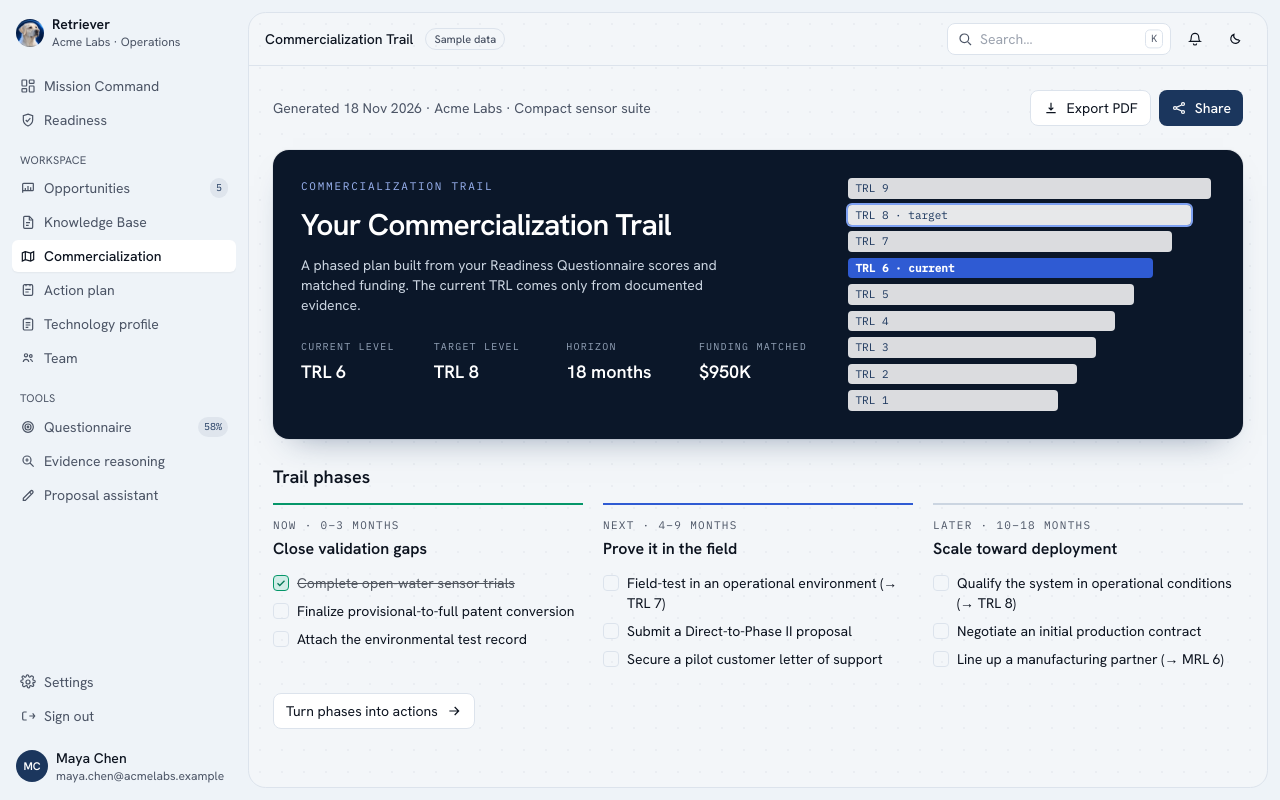
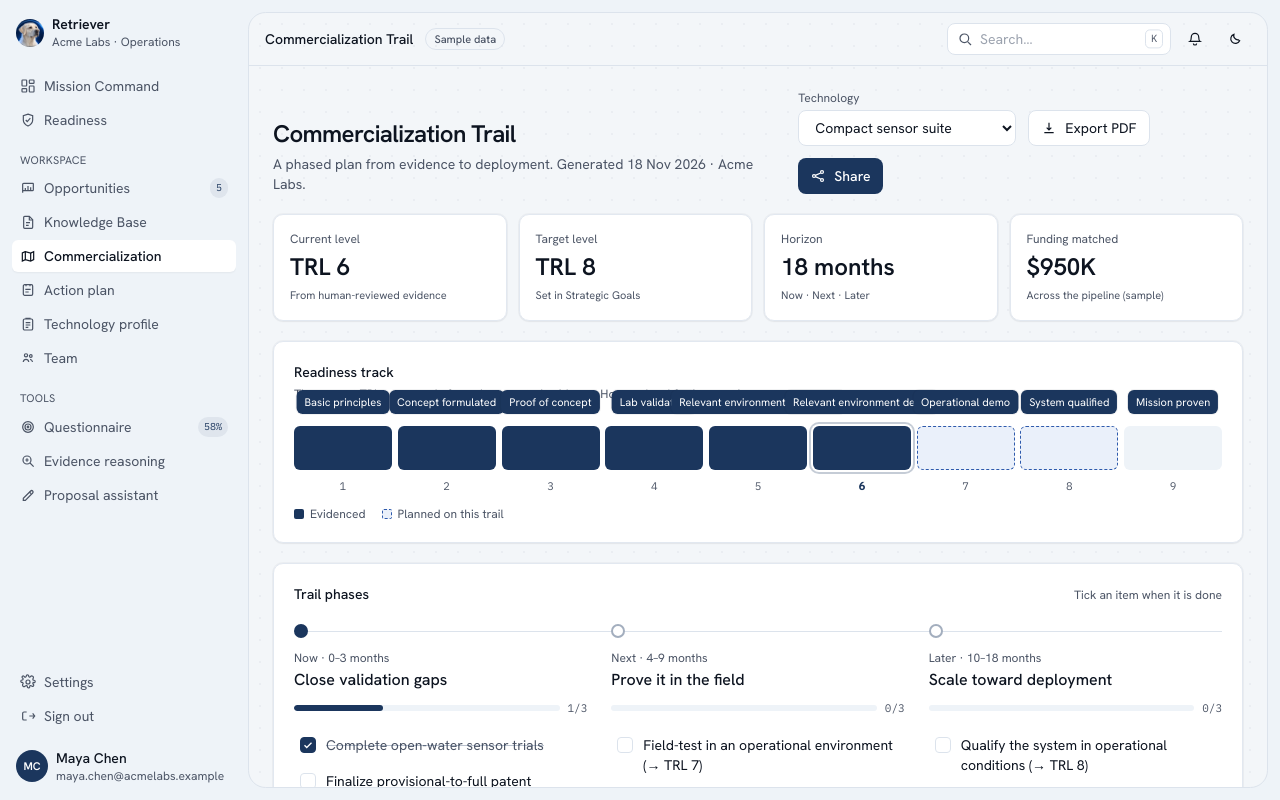
Before and after one commit to AbdulMoeez6/retriever-site, a React (Vite) app in the folder client/: page /app/commercialization in a window 1280 px wide. Built offline with nearby package versions, Linux system fonts and the light colour scheme.

Commit message:
style(commercialization): add TRL track and phased trail timeline

```diff
--- a/client/src/pages/app/Commercialization.jsx
+++ b/client/src/pages/app/Commercialization.jsx
@@ -2,41 +2,49 @@ import { useNavigate } from "react-router-dom";
 import { useApp } from "../../lib/store.jsx";
 import { exampleTrail } from "../../data/pilotData.js";
 import Icon from "../../components/Icon.jsx";
-import { CreateProfileBanner, btnPrimary, btnSecondary, formatMoney } from "../../components/ui.jsx";
+import KpiCard from "../../components/KpiCard.jsx";
+import TechSwitcher from "../../components/TechSwitcher.jsx";
+import { CreateProfileBanner, PageHeader, btnPrimary, btnSecondary, formatMoney } from "../../components/ui.jsx";
 
-const PHASE_TONE = { now: "border-emerald-600", next: "border-[#2F5BD3]", later: "border-slate-300 dark:border-slate-600" };
+const TRL_NAMES = ["Basic principles", "Concept formulated", "Proof of concept", "Lab validation", "Relevant environment validation", "Relevant environment demo", "Operational demo", "System qualified", "Mission proven"];
 
-function Ladder({ current, target }) {
+/** TRL 1–9 track: filled to the current level, target outlined, hover a segment for its name. */
+function TrlTrack({ current, target }) {
   return (
-    <ol className="grid gap-1.5" aria-label="TRL ladder">
-      {[9, 8, 7, 6, 5, 4, 3, 2, 1].map((n) => {
-        const on = n === current;
-        const tgt = n === target;
+    <div>
+      <div className="grid grid-cols-9 gap-1.5">
+        {TRL_NAMES.map((name, i) => {
+          const n = i + 1;
+          const filled = current != null && n <= current;
+          const isCur = n === current;
+          const inRange = target != null && current != null && n > current && n <= target;
           return (
-          <li key={n} style={{ width: `${52 + n * 5.2}%` }}
-            className={`rounded px-2 py-0.5 font-mono text-[11px] ${on ? "bg-[#2F5BD3] font-semibold text-white" : tgt ? "bg-white/90 text-navy ring-2 ring-[#7EA1F2]" : "bg-white/85 text-navy"}`}>
-            TRL {n}{on ? " · current" : tgt ? " · target" : ""}
-          </li>
+            <div key={n} className="group relative">
+              <div title={`TRL ${n} · ${name}`}
+                className={`trl-seg bar-fill h-11 rounded-md ${filled ? "bg-navy dark:bg-slate-200" : inRange ? "border border-dashed border-accent bg-accent-soft dark:bg-white/5" : "bg-soft dark:bg-white/10"} ${isCur ? "ring-2 ring-navy/25 ring-offset-2 dark:ring-offset-[#161C27]" : ""}`}
+                style={{ "--d": `${i * 60}ms` }} />
+              <div className={`mt-2 text-center font-mono text-[11px] ${isCur ? "font-semibold text-navy dark:text-white" : "text-muted dark:text-slate-400"}`}>{n}</div>
+              <div className="hover-reveal pointer-events-none absolute -top-9 left-1/2 z-10 w-max -translate-x-1/2 rounded-md bg-navy px-2 py-1 text-[11px] text-white shadow-raised">{name}</div>
+            </div>
           );
         })}
-    </ol>
+      </div>
+      <div className="mt-3 flex flex-wrap gap-4 text-xs text-muted dark:text-slate-400">
+        <span className="inline-flex items-center gap-1.5"><span className="size-2.5 rounded-sm bg-navy dark:bg-slate-200" /> Evidenced</span>
+        <span className="inline-flex items-center gap-1.5"><span className="size-2.5 rounded-sm border border-dashed border-accent bg-accent-soft" /> Planned on this trail</span>
+      </div>
+    </div>
   );
 }
 
 export default function Commercialization() {
-  const { hasTech, currentTech, ui, trail, pipeline, patchData, patchUi, toast } = useApp();
+  const { hasTech, currentTech, trail, pipeline, patchData, patchUi, toast } = useApp();
   const navigate = useNavigate();
   const t = hasTech ? currentTech() : null;
   const record = t ? trail[t.id] : null;
   const phases = record ? record.phases : exampleTrail(t?.trl);
   const target = t && t.trl != null ? Math.min(9, t.trl + 2) : null;
   const matched = t ? pipeline.filter((o) => o.techId === t.id).reduce((a, o) => a + o.amount, 0) : 0;
-  const stats = [
-    ["Current level", t?.trl != null ? `TRL ${t.trl}` : "—"],
-    ["Target level", target ? `TRL ${target}` : "—"],
-    ["Horizon", t ? "18 months" : "—"],
-    ["Funding matched", t && matched ? formatMoney(matched) : "—"],
-  ];
   const toggle = (phaseId, itemId) => {
     if (!record) return;
     patchData((d) => ({
@@ -55,57 +63,67 @@ export default function Commercialization() {
   };
 
   return (
-    <div className="flex max-w-5xl flex-col gap-6">
-      <div className="flex flex-wrap items-center justify-between gap-3">
-        <p className="text-sm text-muted dark:text-slate-400">{record ? `Generated ${record.generated}` : "Not generated yet"} · Acme Labs{t ? ` · ${t.name}` : ""}</p>
-        <div className="flex gap-2">
+    <div className="flex flex-col gap-5">
+      <PageHeader title="Commercialization Trail" sub={`A phased plan from evidence to deployment. ${record ? `Generated ${record.generated}` : "Not generated yet"} · Acme Labs.`}>
+        <TechSwitcher />
         <button type="button" onClick={exportPdf} className={btnSecondary}><Icon name="download" /> Export PDF</button>
         <button type="button" onClick={() => patchUi({ modal: "share" })} className={btnPrimary}><Icon name="share" /> Share</button>
-        </div>
-      </div>
+      </PageHeader>
       {!hasTech && <CreateProfileBanner text="Create your Technology Profile to generate a Commercialization Trail." />}
 
-      <section className="grid gap-8 rounded-2xl bg-[#0B1729] p-7 text-white shadow-raised md:grid-cols-[1.4fr_1fr]">
+      <div className="grid gap-3 sm:grid-cols-2 xl:grid-cols-4">
+        <KpiCard label="Current level" value={t?.trl != null ? `TRL ${t.trl}` : "—"} sub="From human-reviewed evidence" onClick={() => (hasTech ? navigate("/app/readiness") : patchUi({ modal: "readiness" }))} />
+        <KpiCard label="Target level" value={target ? `TRL ${target}` : "—"} sub="Set in Strategic Goals" onClick={() => navigate("/app/readiness-questionnaire")} />
+        <KpiCard label="Horizon" value={t ? "18 months" : "—"} sub="Now · Next · Later" onClick={() => navigate("/app/action-plan")} />
+        <KpiCard label="Funding matched" value={matched ? formatMoney(matched) : "—"} sub="Across the pipeline (sample)" onClick={() => navigate("/app/opportunities")} />
+      </div>
+
+      <section className="card p-5">
+        <div className="flex flex-wrap items-start justify-between gap-3">
           <div>
-          <div className="font-mono text-[11px] uppercase tracking-[0.16em] text-[#9DB6F5]">Commercialization trail</div>
-          <h2 className="mt-3 text-3xl font-semibold tracking-tight">Your Commercialization Trail</h2>
-          <p className="mt-3 max-w-md text-sm text-slate-300">A phased plan built from your Readiness Questionnaire scores and matched funding. The current TRL comes only from documented evidence.</p>
-          <dl className="mt-6 grid grid-cols-2 gap-4 sm:grid-cols-4">
-            {stats.map(([k, v]) => (
-              <div key={k}><dt className="font-mono text-[10px] uppercase tracking-[0.12em] text-slate-400">{k}</dt><dd className="mt-1 text-lg font-semibold">{v}</dd></div>
-            ))}
-          </dl>
-          {t && !record && <button type="button" onClick={generate} className="mt-6 rounded-lg bg-white px-4 py-2 text-sm font-medium text-navy">Generate trail</button>}
+            <h2 className="text-sm font-medium">Readiness track</h2>
+            <p className="mt-1 text-xs text-muted dark:text-slate-400">The current TRL comes only from documented evidence. Hover a level for its meaning.</p>
           </div>
-        <Ladder current={t?.trl ?? null} target={target} />
+          {t && !record && <button type="button" onClick={generate} className={btnPrimary}>Generate trail</button>}
+        </div>
+        <div className="mt-6"><TrlTrack current={t?.trl ?? null} target={target} /></div>
       </section>
 
-      <section>
+      <section className="card p-5">
         <div className="flex items-baseline justify-between">
-          <h2 className="text-lg font-semibold">Trail phases</h2>
-          {!record && <span className="text-xs text-muted dark:text-slate-400">Example items</span>}
+          <h2 className="text-sm font-medium">Trail phases</h2>
+          <span className="text-xs text-muted dark:text-slate-400">{record ? "Tick an item when it is done" : "Example items"}</span>
         </div>
-        <div className="mt-3 grid gap-5 md:grid-cols-3">
-          {phases.map((p) => (
-            <div key={p.id} className={`border-t-2 pt-3 ${PHASE_TONE[p.id]}`}>
-              <div className="font-mono text-[11px] uppercase tracking-[0.12em] text-muted dark:text-slate-400">{p.label} · {p.window}</div>
-              <h3 className="mt-1 font-semibold">{p.title}</h3>
-              <ul className="mt-3 grid gap-2">
+        <ol className="relative mt-5 grid gap-6 md:grid-cols-3">
+          <span aria-hidden="true" className="absolute left-0 right-0 top-[7px] hidden h-px bg-line dark:bg-slate-700 md:block" />
+          {phases.map((p, pi) => {
+            const done = p.items.filter((i) => i.done).length;
+            return (
+              <li key={p.id} className="relative">
+                <span className={`relative z-[1] block size-3.5 rounded-full border-2 ${pi === 0 ? "border-navy bg-navy" : "border-navy/40 bg-white dark:bg-[#161C27]"}`} />
+                <div className="mt-3 text-xs text-muted dark:text-slate-400">{p.label} · {p.window}</div>
+                <h3 className="mt-0.5 font-medium">{p.title}</h3>
+                <div className="mt-2 flex items-center gap-2">
+                  <span className="progress flex-1"><span style={{ width: `${(done / p.items.length) * 100}%` }} /></span>
+                  <span className="font-mono text-[11px] text-muted dark:text-slate-400">{done}/{p.items.length}</span>
+                </div>
+                <ul className="mt-3 grid gap-1">
                   {p.items.map((i) => (
                     <li key={i.id}>
                       <button type="button" onClick={() => (record ? toggle(p.id, i.id) : toast(t ? "Generate the trail to track items" : "Create your Technology Profile first"))}
-                      className={`flex w-full items-start gap-2 text-left text-sm ${record ? "" : "text-muted dark:text-slate-400"}`}>
-                      <span className={`mt-0.5 grid size-4 shrink-0 place-items-center rounded border ${i.done ? "border-emerald-600 bg-emerald-500/15 text-emerald-700 dark:text-emerald-400" : "border-line dark:border-slate-600"}`}>{i.done && <Icon name="check" className="size-3" strokeWidth={2.6} />}</span>
-                      <span className={i.done ? "line-through opacity-70" : ""}>{i.text}</span>
+                        className={`flex w-full items-start gap-2.5 rounded-md px-1.5 py-1.5 text-left text-sm transition-colors hover:bg-soft dark:hover:bg-white/5 ${record ? "" : "text-muted dark:text-slate-400"}`}>
+                        <span className={`mt-0.5 grid size-4 shrink-0 place-items-center rounded border transition-colors ${i.done ? "border-navy bg-navy text-white dark:border-slate-200 dark:bg-slate-200 dark:text-navy" : "border-line dark:border-slate-600"}`}>{i.done && <Icon name="check" className="check-pop size-3" strokeWidth={2.6} />}</span>
+                        <span className={i.done ? "text-muted line-through decoration-navy/30" : ""}>{i.text}</span>
                       </button>
                     </li>
                   ))}
                 </ul>
-            </div>
-          ))}
-        </div>
+              </li>
+            );
+          })}
+        </ol>
+        {t && <button type="button" onClick={() => navigate("/app/action-plan")} className={`${btnSecondary} nudge mt-6`}>Turn phases into actions <Icon name="arrow" /></button>}
       </section>
-      {t && <button type="button" onClick={() => navigate("/app/action-plan")} className={`${btnSecondary} self-start`}>Turn phases into actions <Icon name="arrow" /></button>}
     </div>
   );
 }
```
Lines whose indentation alone changed are shown as unchanged.
